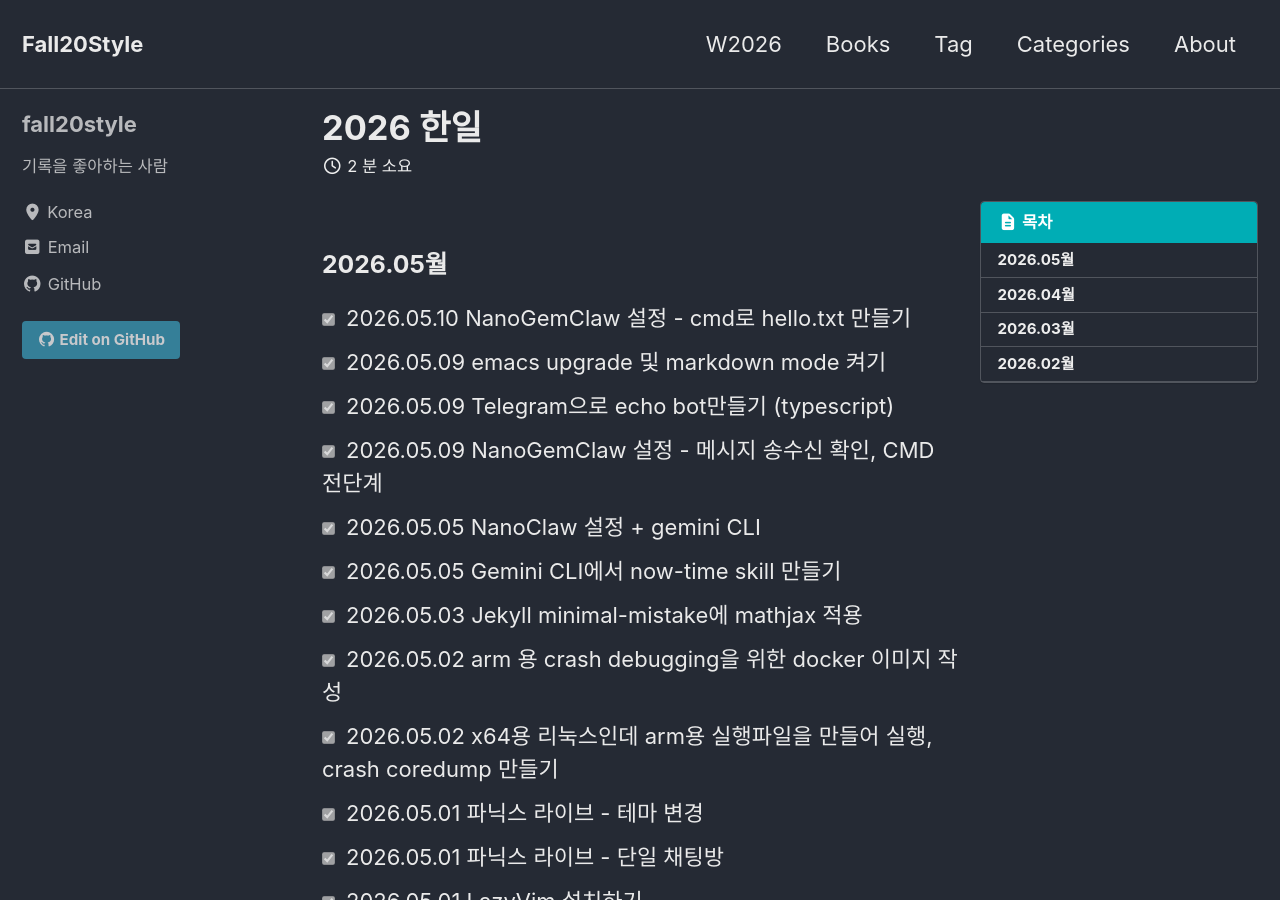
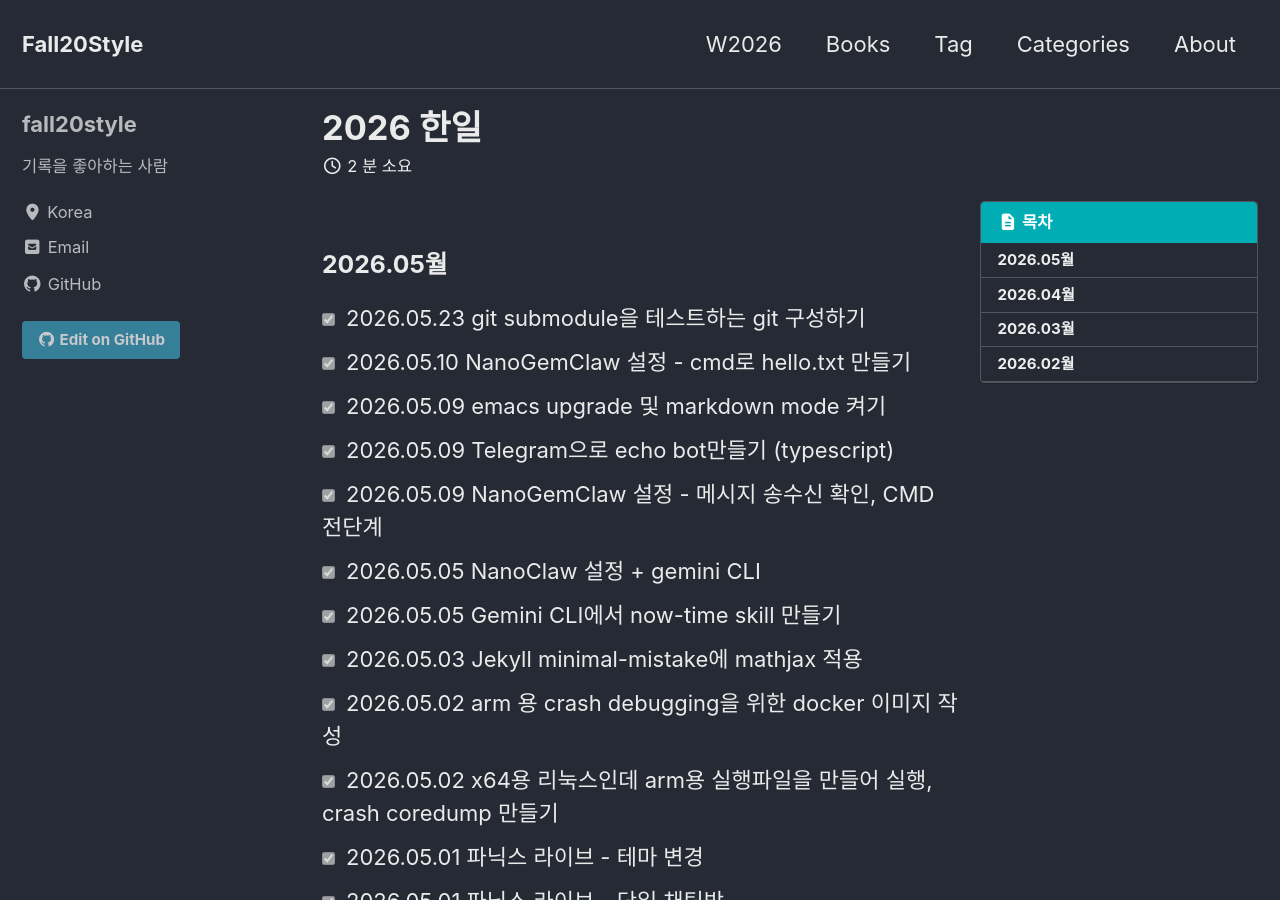
Before and after one commit to fall20style/fall20style.github.io, a Jekyll site: the page built from W2026.md, in a window 1280 px wide and 900 px high. Built offline with Jekyll 4.4.1, drawn with Linux system fonts in a browser that asks for light colours; cached includes are drawn as plain includes.

Commit message:
Update W2026.md

```diff
--- a/W2026.md
+++ b/W2026.md
@@ -12,6 +12,7 @@ description: desc가 여기에
 ---
 
 ### 2026.05월
+- [X] 2026.05.23 git submodule을 테스트하는 git 구성하기
 - [X] 2026.05.10 NanoGemClaw 설정 - cmd로 hello.txt 만들기
 - [X] 2026.05.09 emacs upgrade 및 markdown mode 켜기
 - [X] 2026.05.09 Telegram으로 echo bot만들기 (typescript)
```
